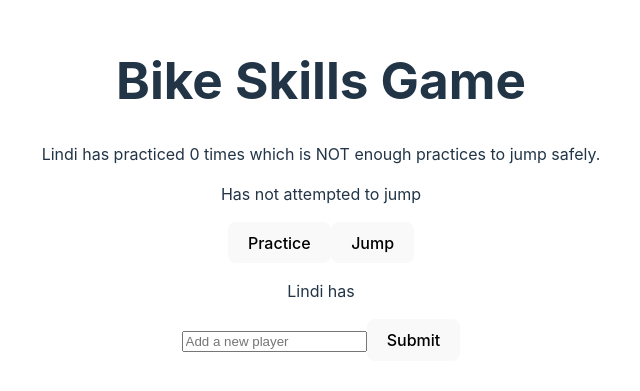
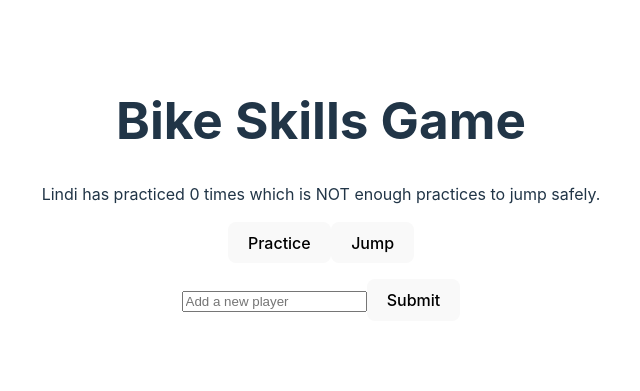
Before and after one commit to Lyndallh/ReactBikeSkillsGame, a React (Vite) app: page / in a window 1280 px wide. Shown: the part 211-602 px from the top of the page, without its empty margins (319-959 px from the left). Built offline with nearby package versions, Linux system fonts and the light colour scheme.

Commit message:
some change

```diff
--- a/src/App.jsx
+++ b/src/App.jsx
@@ -21,7 +21,7 @@ function App() {
       name: text,
       practiceCount: 0,
       passedPractie: false,
-      can_land_big_jump: false,
+      canLandJump: false,
       attemptedJump: false,
     };
 
--- a/src/components/Player/index.jsx
+++ b/src/components/Player/index.jsx
@@ -3,11 +3,10 @@ function Player(props){
     return(
         <div className={`player ${props.player.passedPractice ? "passed" : ""} ${props.player.attemptedJump ? "jump-attempted" : ""}`}>
             <p>{props.player.name} has practiced {props.player.practiceCount} times which is {props.player.passedPractice ? "enough practices" : "NOT enough practices" } to jump safely.</p>
-            <p>Has {props.player.attemptedJump ? "attempted to jump" : "not attempted to jump" }</p>
             <div>
                 <button onClick={() => props.addPractice(props.index)}>Practice</button>
                 <button onClick={() => props.attemptJump(props.index)}>Jump</button>
-            <p>{props.player.name} has  </p>
+            <p>{props.player.passedPractice && props.player.attemptedJump ? "SICK JUMP" : props.player.attemptedJump ? "FAIL" :""}</p>
             </div>
         </div>
         );
```
